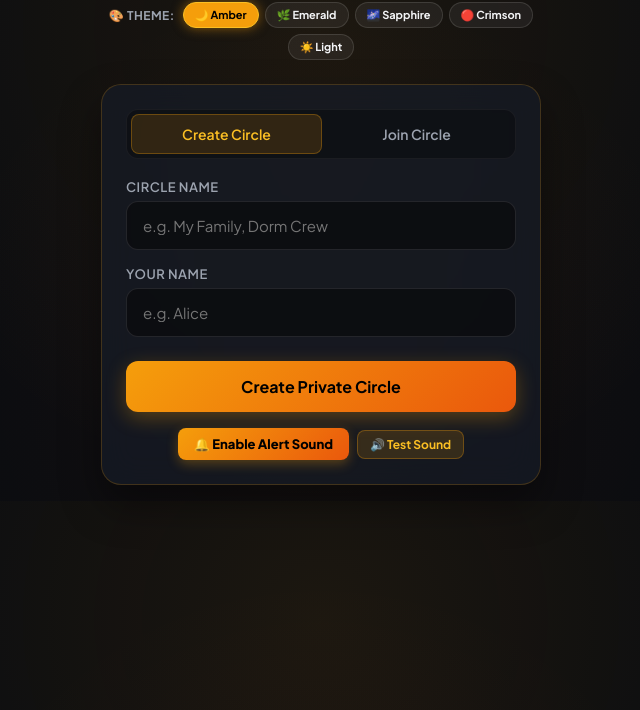
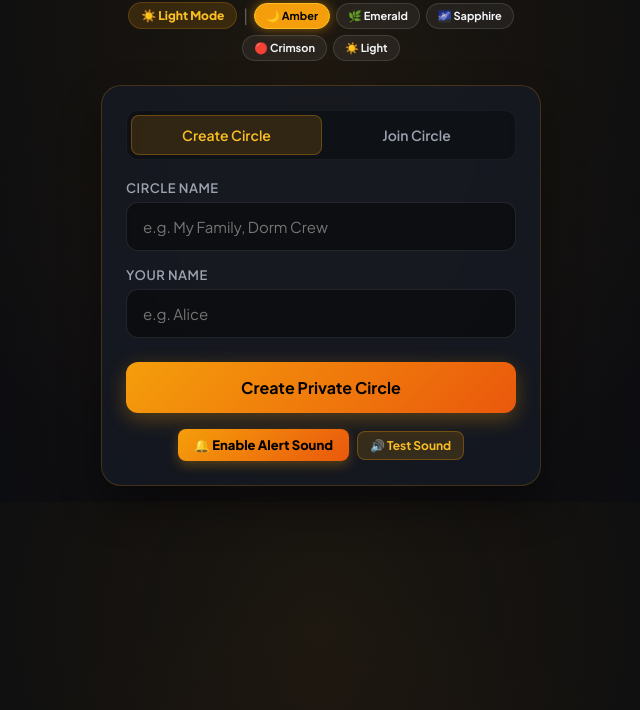
Before and after one commit to garvghildiyal-lab/lantern-app, a website: page frontend/public/index.html in a window 1280 px wide. Shown: the part 90-800 px from the top of the page, without its empty margins (319-959 px from the left). Drawn offline with nearby package versions, Linux system fonts and the light colour scheme.

Commit message:
Feature: add quick Dark/Light theme toggle icon button with automatic UI flip and localStorage persistence

```diff
--- a/frontend/public/index.html
+++ b/frontend/public/index.html
@@ -344,6 +344,26 @@
       color: #000000;
       border-color: var(--amber-400);
       box-shadow: 0 0 12px var(--glow-color);
+    }
+
+    .btn-theme-toggle {
+      background: rgba(245, 158, 11, 0.15);
+      border: 1px solid var(--border-card);
+      color: var(--amber-400);
+      font-size: 12px;
+      font-weight: 800;
+      padding: 5px 12px;
+      border-radius: 9999px;
+      cursor: pointer;
+      display: inline-flex;
+      align-items: center;
+      gap: 6px;
+      transition: all 0.2s ease;
+    }
+
+    .btn-theme-toggle:hover {
+      background: rgba(245, 158, 11, 0.3);
+      transform: translateY(-1px);
     }
 
     /* LANTERN BUTTON CONTAINER */
@@ -707,9 +727,10 @@
       </div>
       <div class="brand-tagline">Silent help-signals for your Circle</div>
 
-      <!-- THEME SWITCHER BAR -->
+      <!-- THEME SWITCHER BAR WITH QUICK DARK/LIGHT TOGGLE -->
       <div class="theme-bar">
-        <span class="theme-label">🎨 Theme:</span>
+        <button id="theme-toggle-icon-btn" class="btn-theme-toggle" onclick="toggleDarkLightTheme()" title="Toggle Dark / Light Theme">☀️ Light Mode</button>
+        <span style="color: var(--text-muted); opacity: 0.5;">|</span>
         <button class="theme-chip amber active" onclick="setTheme('amber')">🌙 Amber</button>
         <button class="theme-chip emerald" onclick="setTheme('emerald')">🌿 Emerald</button>
         <button class="theme-chip sapphire" onclick="setTheme('sapphire')">🌌 Sapphire</button>
@@ -1034,6 +1055,17 @@
       document.querySelectorAll('.theme-chip').forEach(btn => {
         btn.classList.toggle('active', btn.classList.contains(themeName));
       });
+
+      const toggleBtn = document.getElementById('theme-toggle-icon-btn');
+      if (toggleBtn) {
+        toggleBtn.innerHTML = (themeName === 'light') ? '🌙 Dark Mode' : '☀️ Light Mode';
+      }
+    }
+
+    function toggleDarkLightTheme() {
+      const currentTheme = localStorage.getItem('lantern_theme') || 'amber';
+      const newTheme = (currentTheme === 'light') ? 'amber' : 'light';
+      setTheme(newTheme);
     }
 
     function initTheme() {
```
